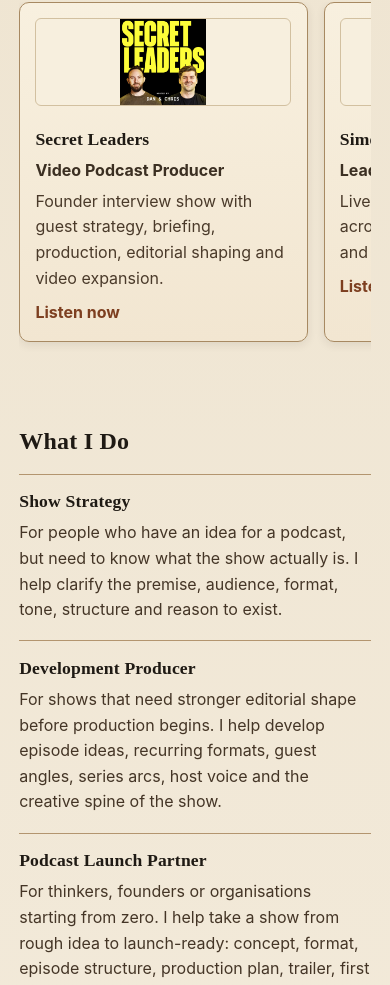
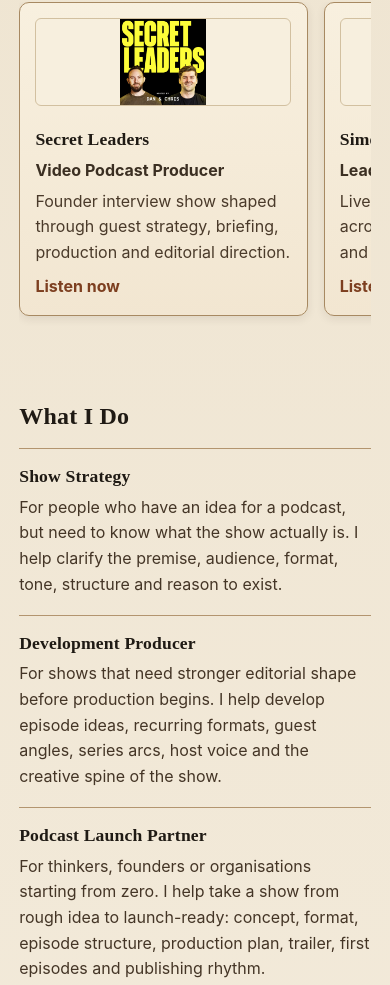
Before and after one commit to Jsingleton-creator/jay-singleton-portfolio, a React (Vite) app: page / in a window 390 px wide. Shown: the part 2334-3319 px from the top of the page. Built offline with nearby package versions, Linux system fonts and the light colour scheme.

Commit message:
Polish links, concise card copy, and mobile overflow guard

```diff
--- a/src/App.css
+++ b/src/App.css
@@ -20,6 +20,7 @@
   margin: 0;
   color: var(--ink);
   background: linear-gradient(180deg, #e7dbc5 0%, var(--bg) 55%, #f4ecdd 100%);
+  overflow-x: hidden;
 }
 
 .page {
--- a/src/App.jsx
+++ b/src/App.jsx
@@ -7,7 +7,7 @@
   intro:
     'I make story-led podcasts about difficult ideas and help people turn complex subjects into shows with tension, substance and point of view.',
   heroButtons: {
-    listen: '#wrong-side-of-history',
+    listen: 'https://open.spotify.com/episode/6M9GHT2AduQ8FywaFlIv4M?si=hu2VPU__QHKyh0IXnhbZIw',
     selectedWork: '#selected-work',
     contact: '#contact'
   },
@@ -30,7 +30,7 @@
       title: 'Secret Leaders',
       role: 'Video Podcast Producer',
       description:
-        'Founder interview show with guest strategy, briefing, production, editorial shaping and video expansion.',
+        'Founder interview show shaped through guest strategy, briefing, production and editorial direction.',
       image: '/assets/secret-leaders-logo.png',
       link: 'https://open.spotify.com/episode/1W6rz3cjiFZ7yMjcCeOUVj?si=fd2d10ea11aa4d91'
     },
@@ -46,7 +46,7 @@
       title: 'We Are In Beta Podcast',
       role: 'Podcast Producer',
       description:
-        'Education-sector podcast formats produced end-to-end for a large school leadership community.',
+        'End-to-end education podcast production for a major school leadership community.',
       image: '/assets/we-are-in-beta-logo.png',
       link: 'https://open.spotify.com/episode/3q2Rctep5ispDTtfBHZiaH?si=203720630eda44f1'
     },
@@ -69,7 +69,7 @@
       title: 'The One You Feed',
       role: 'Format Developer / Producer',
       description:
-        'Developed the Blinkist Shortcast adaptation and later produced with the original team.',
+        'Developed the Blinkist Shortcast adaptation, then produced episodes with the original team.',
       image: '/assets/The-One-You-Feed-logo.jpg',
       link: 'https://podcasts.apple.com/gb/podcast/the-one-you-feed-personal-growth-emotional-resilience/id792555885?i=1000654108529'
     },
@@ -119,7 +119,7 @@
     intro: 'Have a show in mind?',
     body: 'I work best with people who care about substance, story and getting the details right. That might be a founder with a strong point of view, a thinker with years of ideas to organise, or an organisation that wants to make something more interesting than branded content. Send me a short note with what you’re thinking about, who it’s for, and where you are in the process.',
     email: 'jahwuan.singleton1@gmail.com',
-    linkedin: 'https://www.linkedin.com/in/jaysingleton'
+    linkedin: 'https://www.linkedin.com/in/jay-singleton-550b7143/'
   }
 };
 
```
